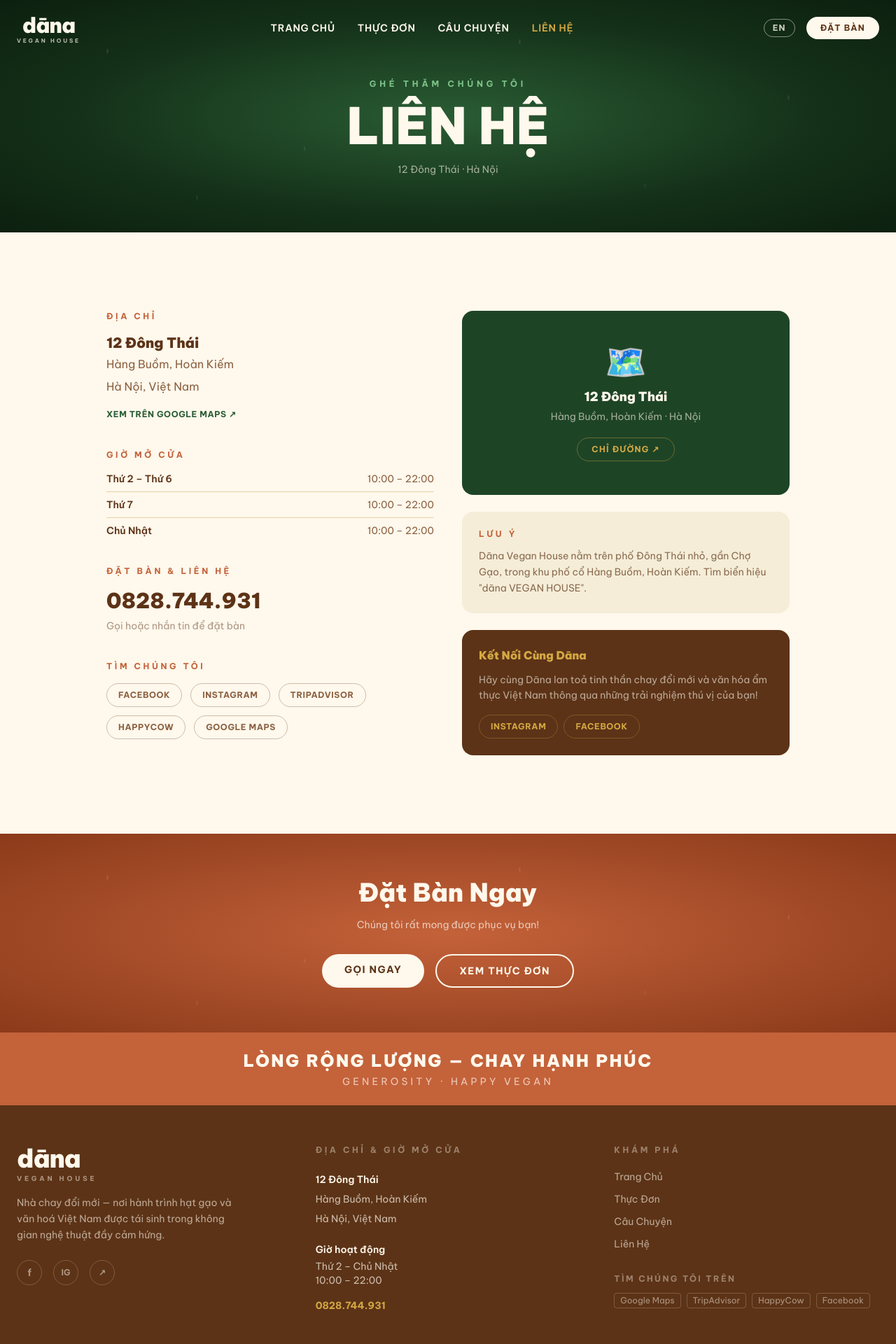
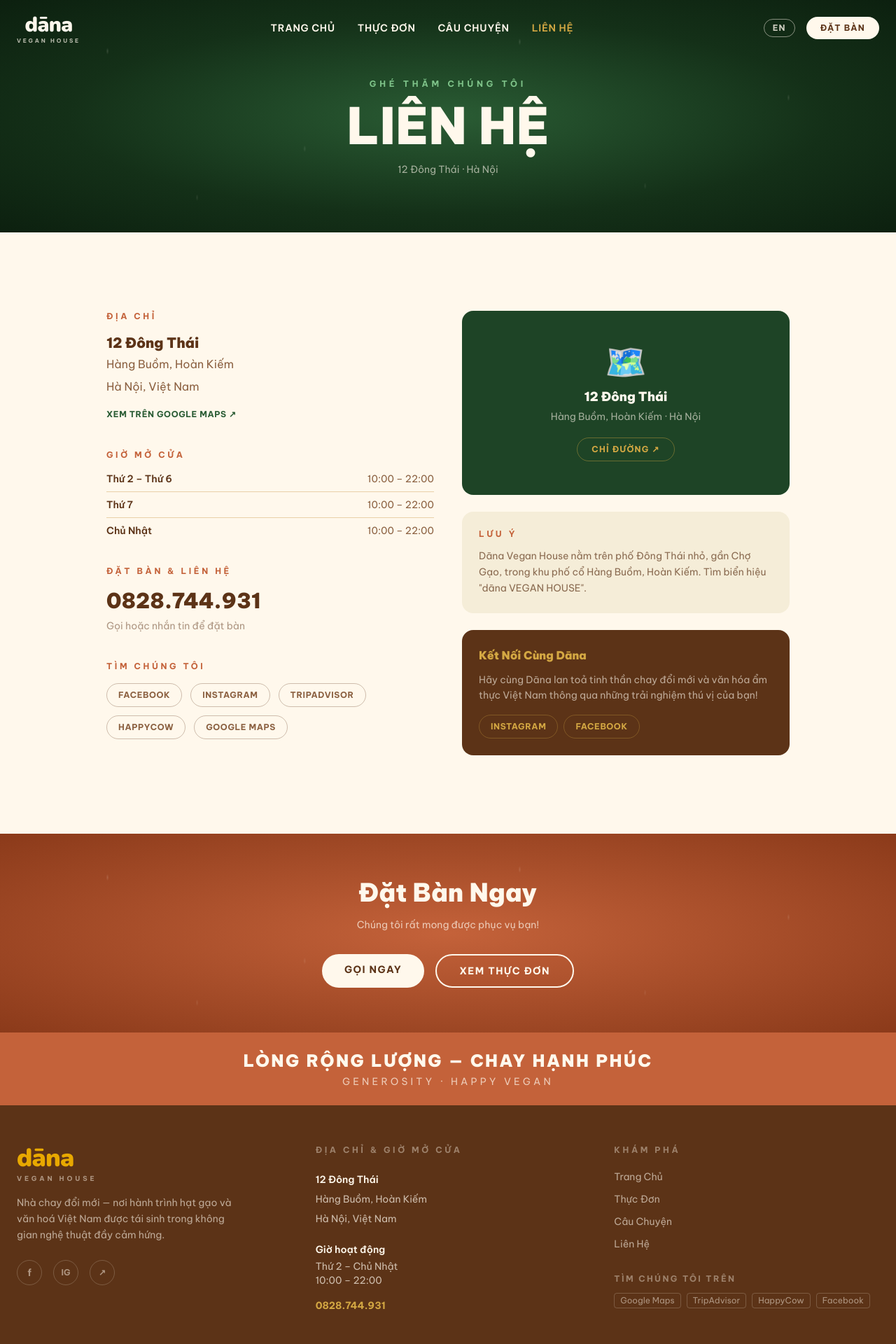
Before and after one commit to duybeobn1/DanaVeganHouse, a React (Vite) app: page /contact in a window 1280 px wide. Shown: the top 1920 px of the page at 70% size. Built offline with nearby package versions, Linux system fonts and the light colour scheme.

Commit message:
Update minor

```diff
--- a/index.html
+++ b/index.html
@@ -3,11 +3,12 @@
   <head>
     <meta charset="UTF-8" />
     <meta name="viewport" content="width=device-width, initial-scale=1.0" />
+    <link rel="icon" type="image/svg+xml" href="/favicon.svg" />
     <meta name="description" content="Dāna Vegan House – Nhà Chay Đổi Mới. Ẩm thực chay thuần Việt từ nguyên liệu địa phương. 12 Đông Thái, Hàng Buồm, Hoàn Kiếm, Hà Nội." />
     <title>Dāna Vegan House | Nhà Chay Đổi Mới</title>
     <link rel="preconnect" href="https://fonts.googleapis.com" />
     <link rel="preconnect" href="https://fonts.gstatic.com" crossorigin />
-    <link href="https://fonts.googleapis.com/css2?family=Be+Vietnam+Pro:ital,wght@0,300;0,400;0,500;0,600;0,700;0,800;0,900;1,400&display=swap" rel="stylesheet" />
+    <link href="https://fonts.googleapis.com/css2?family=Be+Vietnam+Pro:ital,wght@0,300;0,400;0,500;0,600;0,700;0,800;0,900;1,400&family=Nunito:wght@800;900&display=swap" rel="stylesheet" />
   </head>
   <body>
     <div id="root"></div>
--- a/src/App.tsx
+++ b/src/App.tsx
@@ -1,23 +1,34 @@
-import { BrowserRouter, Routes, Route } from 'react-router-dom'
+import { BrowserRouter, Routes, Route, useLocation } from 'react-router-dom'
 import { LanguageProvider } from './context/LanguageContext'
 import Navbar from './components/Navbar'
 import Footer from './components/Footer'
+import ScrollToTop from './components/ScrollToTop'
 import Home from './pages/Home'
 import Menu from './pages/Menu'
 import About from './pages/About'
 import Contact from './pages/Contact'
 
+function AnimatedRoutes() {
+  const { pathname } = useLocation()
+  return (
+    <div key={pathname} className="page-transition">
+      <Routes>
+        <Route path="/" element={<Home />} />
+        <Route path="/menu" element={<Menu />} />
+        <Route path="/about" element={<About />} />
+        <Route path="/contact" element={<Contact />} />
+      </Routes>
+    </div>
+  )
+}
+
 export default function App() {
   return (
     <LanguageProvider>
       <BrowserRouter>
+        <ScrollToTop />
         <Navbar />
-        <Routes>
-          <Route path="/" element={<Home />} />
-          <Route path="/menu" element={<Menu />} />
-          <Route path="/about" element={<About />} />
-          <Route path="/contact" element={<Contact />} />
-        </Routes>
+        <AnimatedRoutes />
         <Footer />
       </BrowserRouter>
     </LanguageProvider>
--- a/src/components/Footer.tsx
+++ b/src/components/Footer.tsx
@@ -22,7 +22,12 @@ export default function Footer() {
         {/* Brand */}
         <div>
           <div className="mb-4">
-            <span className="text-4xl font-black text-cream tracking-tight">dāna</span>
+            <span
+              className="text-4xl tracking-tight"
+              style={{ fontFamily: '"Nunito", "Be Vietnam Pro", sans-serif', fontWeight: 900, color: '#E8A800' }}
+            >
+              dāna
+            </span>
             <p className="text-[0.6rem] font-bold tracking-[0.4em] uppercase text-cream/50 mt-0.5">
               VEGAN HOUSE
             </p>
--- a/src/components/Navbar.tsx
+++ b/src/components/Navbar.tsx
@@ -34,8 +34,12 @@ export default function Navbar() {
         {/* ── Logo ── */}
         <Link to="/" className="flex flex-col items-center leading-none group" onClick={() => setMenuOpen(false)}>
           <span
-            className="text-3xl font-black tracking-tight transition-colors duration-300"
-            style={{ color: scrolled ? '#C4623A' : '#FFF8EC' }}
+            className="text-3xl tracking-tight transition-colors duration-300"
+            style={{
+              fontFamily: '"Nunito", "Be Vietnam Pro", sans-serif',
+              fontWeight: 900,
+              color: scrolled ? '#E8A800' : '#FFF8EC',
+            }}
           >
             dāna
           </span>
--- /dev/null
+++ b/src/components/ScrollToTop.tsx
@@ -0,0 +1,13 @@
+import { useEffect } from 'react'
+import { useLocation } from 'react-router-dom'
+
+/** Scrolls to the top of the page whenever the route changes. */
+export default function ScrollToTop() {
+  const { pathname } = useLocation()
+
+  useEffect(() => {
+    window.scrollTo({ top: 0, behavior: 'instant' })
+  }, [pathname])
+
+  return null
+}
--- a/src/index.css
+++ b/src/index.css
@@ -27,10 +27,15 @@
   /* === ACCENT === */
   --color-gold:         #D4A843;
   --color-gold-light:   #F0CA78;
+  --color-gold-brand:   #E8A800;
+
+  /* === FOREST DARK (brand card bg) === */
+  --color-forest-dark:  #1E3A14;
 
   /* === TYPOGRAPHY === */
   --default-font-family: "Be Vietnam Pro", sans-serif;
   --font-display: "Be Vietnam Pro", sans-serif;
+  --font-logo: "Nunito", "Be Vietnam Pro", sans-serif;
 }
 
 * { box-sizing: border-box; }
@@ -60,6 +65,15 @@ body {
     radial-gradient(ellipse 2px 5px at 88% 42%, rgba(255,248,236,0.12) 0%, transparent 100%),
     radial-gradient(ellipse 2px 5px at 22% 85%, rgba(255,248,236,0.09) 0%, transparent 100%);
   pointer-events: none;
+}
+
+/* PAGE TRANSITION */
+@keyframes pageFadeIn {
+  from { opacity: 0; transform: translateY(22px); }
+  to   { opacity: 1; transform: translateY(0); }
+}
+.page-transition {
+  animation: pageFadeIn 0.7s cubic-bezier(0.22, 1, 0.36, 1) both;
 }
 
 /* SCROLL FADE-IN */
--- a/src/pages/About.tsx
+++ b/src/pages/About.tsx
@@ -178,6 +178,33 @@ export default function About() {
             </h2>
           </div>
 
+          {/* ★ Restaurant interior photos from brand moodboard (Image 2): */}
+          {/* bamboo ceiling: /images/restaurant-ceiling.jpg */}
+          {/* bamboo walls: /images/bamboo-walls.jpg */}
+          {/* cocktail coasters: /images/cocktail-coasters.jpg */}
+          <div className="grid grid-cols-1 md:grid-cols-3 gap-6 mb-10">
+            {[
+              { src: '/images/restaurant-ceiling.jpg', label: t('Trần Tre', 'Bamboo Ceiling') },
+              { src: '/images/bamboo-walls.jpg', label: t('Vách Gỗ', 'Wooden Walls') },
+              { src: '/images/cocktail-coasters.jpg', label: t('Lót Li Đāna', 'Dāna Coasters') },
+            ].map(({ src, label }) => (
+              <div
+                key={src}
+                className="aspect-video rounded-2xl overflow-hidden relative bg-earth/60 flex items-center justify-center"
+              >
+                <img
+                  src={src}
+                  alt={label}
+                  className="w-full h-full object-cover"
+                  onError={(e) => { (e.currentTarget as HTMLImageElement).style.display = 'none' }}
+                />
+                <span className="absolute text-cream/30 text-xs font-bold tracking-wider uppercase">
+                  {label}
+                </span>
+              </div>
+            ))}
+          </div>
+
           <div className="grid grid-cols-1 md:grid-cols-3 gap-6">
             {artworks.map(({ nameVI, nameEN, descVI, descEN }) => (
               <div key={nameVI} className="border border-cream/10 rounded-2xl p-6 hover:border-cream/25 transition-colors">
--- a/src/pages/Menu.tsx
+++ b/src/pages/Menu.tsx
@@ -52,11 +52,18 @@ export default function Menu() {
   const { lang, t } = useLanguage()
   const [activeTab, setActiveTab] = useState(allCategories[0].id)
   const tabsRef = useRef<HTMLDivElement>(null)
+  const isFirstRender = useRef(true)
 
-  // Scroll active tab into view
+  // On tab change: scroll page to top + scroll the tab pill into view horizontally
   useEffect(() => {
     const btn = tabsRef.current?.querySelector(`[data-tab="${activeTab}"]`)
     btn?.scrollIntoView({ inline: 'center', block: 'nearest', behavior: 'smooth' })
+
+    if (isFirstRender.current) {
+      isFirstRender.current = false
+      return
+    }
+    window.scrollTo({ top: 0, behavior: 'smooth' })
   }, [activeTab])
 
   const activeCat = allCategories.find(c => c.id === activeTab)
```
Also changed, not shown: src/pages/Home.tsx (+6 -4 lines), public/favicon.svg (added).
